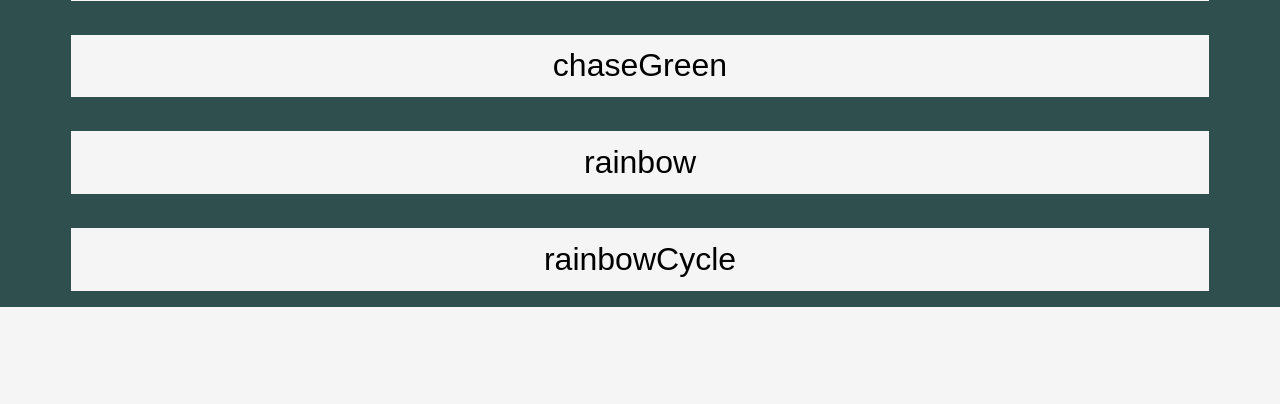
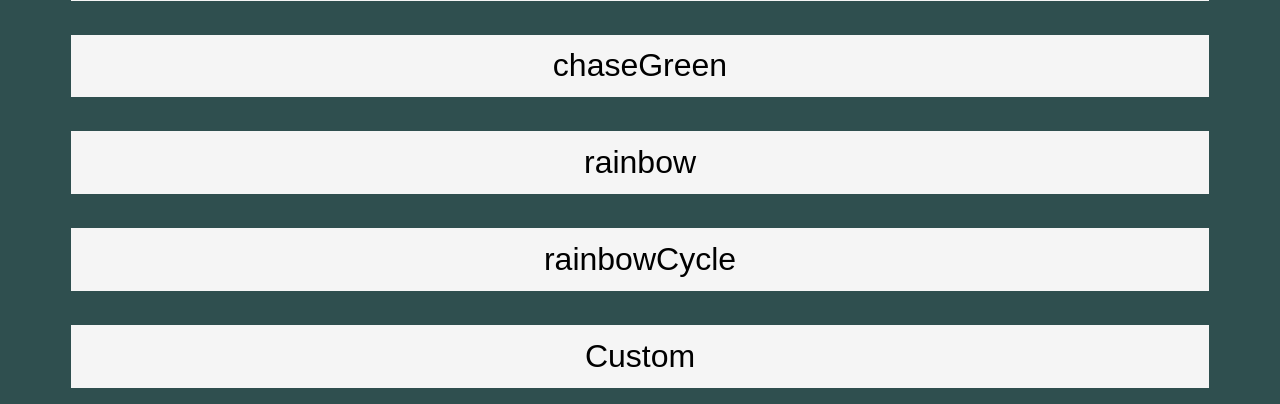
Before and after one commit to Vizzyy/Lights, a Flask app: template templates/home.html in a window 1280 px wide. Shown: the part 1152-1556 px from the top of the page. Before the commit the page ends 1459 px from the top, so only its background shows below. Run offline with Flask 2, Linux system fonts and the light colour scheme; the template is opened without the code that fills it, so the values that code supplies are empty; parts of the project's set-up code (start-up, migrations or seed data) failed here and were passed over.

Commit message:
Web server

```diff
--- a/templates/home.html
+++ b/templates/home.html
@@ -65,6 +65,9 @@
             <form action="/arrange/rainbowCycle" target="dummyframe">
                 <br><input type="submit" value="rainbowCycle">
             </form>
+            <form action="/static/custom/">
+                <br><input type="submit" value="Custom">
+            </form>
         </div>
     </div>
 </div>
```
